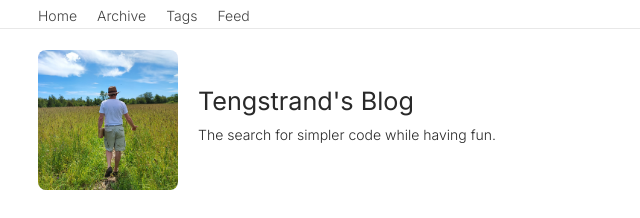
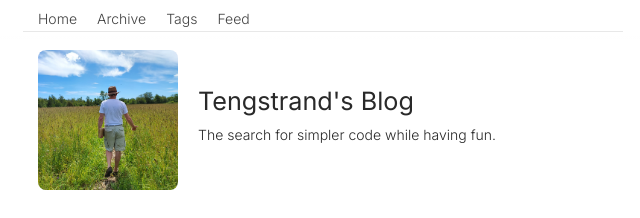
Before and after one commit to tengstrand/blog, a plain HTML site: page index.html in a window 1280 px wide. Shown: the top 218 px of the page, 317-957 px from the left. Drawn offline with nearby package versions, Linux system fonts and the light colour scheme.

Commit message:
Improve top menu

```diff
--- a/atom.xml
+++ b/atom.xml
@@ -3,7 +3,7 @@
   <title>Tengstrand's Blog</title>
   <link href="https://tengstrand.github.io/blog/atom.xml" rel="self"/>
   <link href="https://tengstrand.github.io/blog/"/>
-  <updated>2025-12-09T07:18:27+00:00</updated>
+  <updated>2025-12-09T07:35:49+00:00</updated>
   <id>https://tengstrand.github.io/blog/</id>
   <author>
     <name>Joakim Tengstrand</name>
--- a/index.html
+++ b/index.html
@@ -224,8 +224,8 @@ The Micro Monolith architecture has been replaced by the <a href="https://polyli
           stickyWrapper.style.backgroundColor = 'white';
           stickyWrapper.style.zIndex = '100';
           stickyWrapper.style.boxShadow = 'none';
-          stickyWrapper.style.borderBottom = '1px solid #e8e8e8';
           stickyWrapper.style.borderTop = 'none';
+          stickyWrapper.style.borderBottom = 'none';
 
           // Create inner wrapper for centered content
           var innerWrapper = document.createElement('div');
@@ -236,6 +236,11 @@ The Micro Monolith architecture has been replaced by the <a href="https://polyli
           innerWrapper.style.boxSizing = 'border-box';
           innerWrapper.style.paddingTop = '0px';
           innerWrapper.style.paddingBottom = '2px';
+          innerWrapper.style.borderBottom = '1px solid #e8e8e8';
+
+          // Add white space below the gray line with a shorter fade
+          stickyWrapper.style.paddingBottom = '8px';
+          stickyWrapper.style.background = 'linear-gradient(to bottom, white 0%, white calc(100% - 8px), transparent 100%)';
           stickyWrapper.appendChild(innerWrapper);
 
           // Clone nav and put it in inner wrapper (always visible)
--- a/planetclojure.xml
+++ b/planetclojure.xml
@@ -3,7 +3,7 @@
   <title>Tengstrand's Blog</title>
   <link href="https://tengstrand.github.io/blog/atom.xml" rel="self"/>
   <link href="https://tengstrand.github.io/blog/"/>
-  <updated>2025-12-09T07:18:27+00:00</updated>
+  <updated>2025-12-09T07:35:49+00:00</updated>
   <id>https://tengstrand.github.io/blog/</id>
   <author>
     <name>Joakim Tengstrand</name>
--- a/style.css
+++ b/style.css
@@ -261,14 +261,14 @@ pre, code {
 }
 
 .sticky-nav-wrapper {
-  border-bottom: 1px solid #e8e8e8 !important;
+  border-bottom: none !important;
   border-top: none !important;
   box-shadow: none !important;
 }
 
 .sticky-nav-wrapper .site-nav {
   margin-top: 0 !important;
-  padding-top: 5px !important;
+  padding-top: 8px !important;
 }
 
 /* Hide site-header border-top when sticky nav is active */
```
Also changed, not shown: 2016-12-28-the-micro-monolith-architecture.html (+6 -1 lines), 2018-10-02-the-polylith-architecture.html (+6 -1 lines), 2019-09-14-the-origin-of-complexity.html (+6 -1 lines), 2023-11-01-understanding-polylith-through-the-lens-of-hexagonal-architecture.html (+6 -1 lines), archive.html (+6 -1 lines), tags/architecture.html (+6 -1 lines), tags/clojure.html (+6 -1 lines), tags/complexity.html (+6 -1 lines), tags/index.html (+6 -1 lines), tags/polylith.html (+6 -1 lines).
